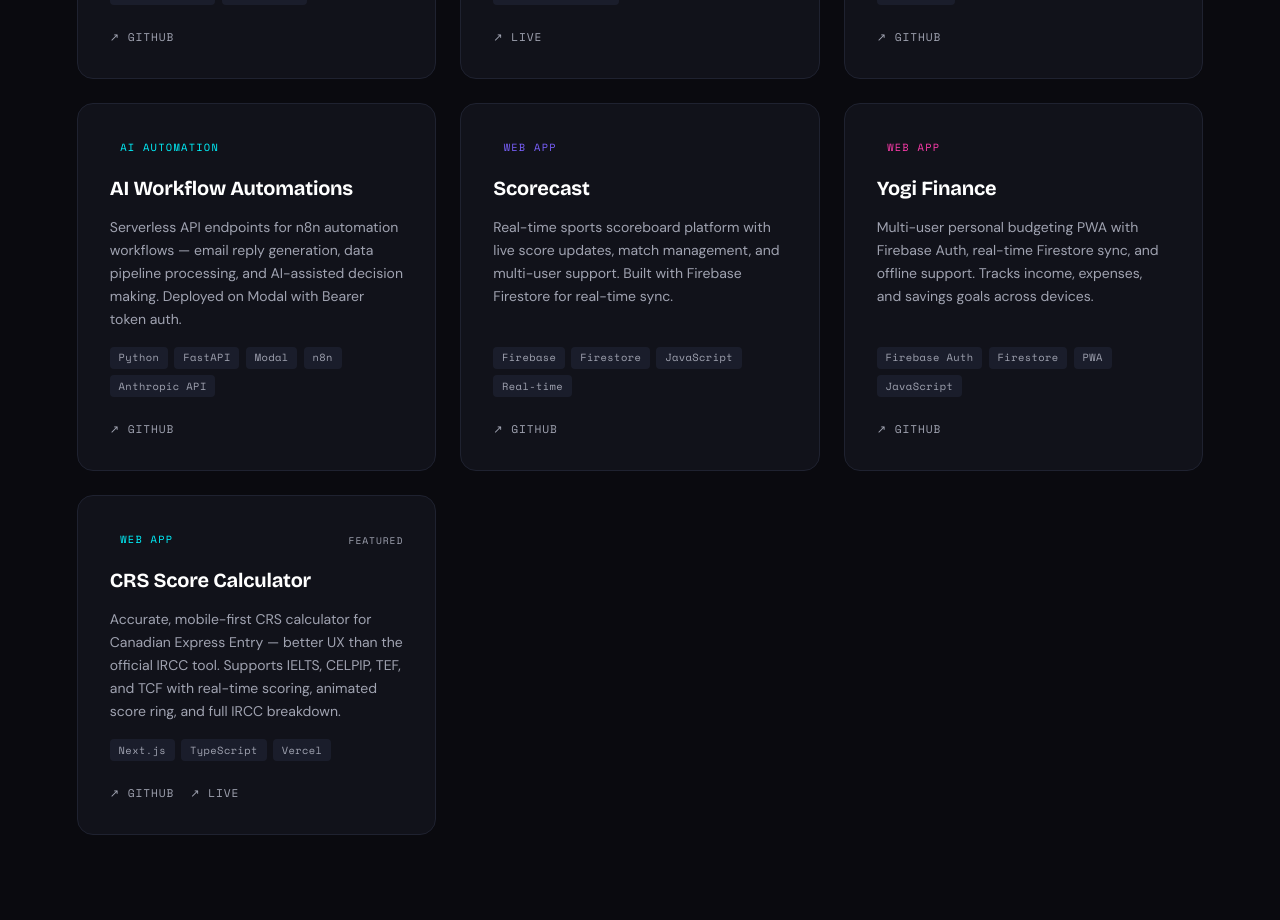
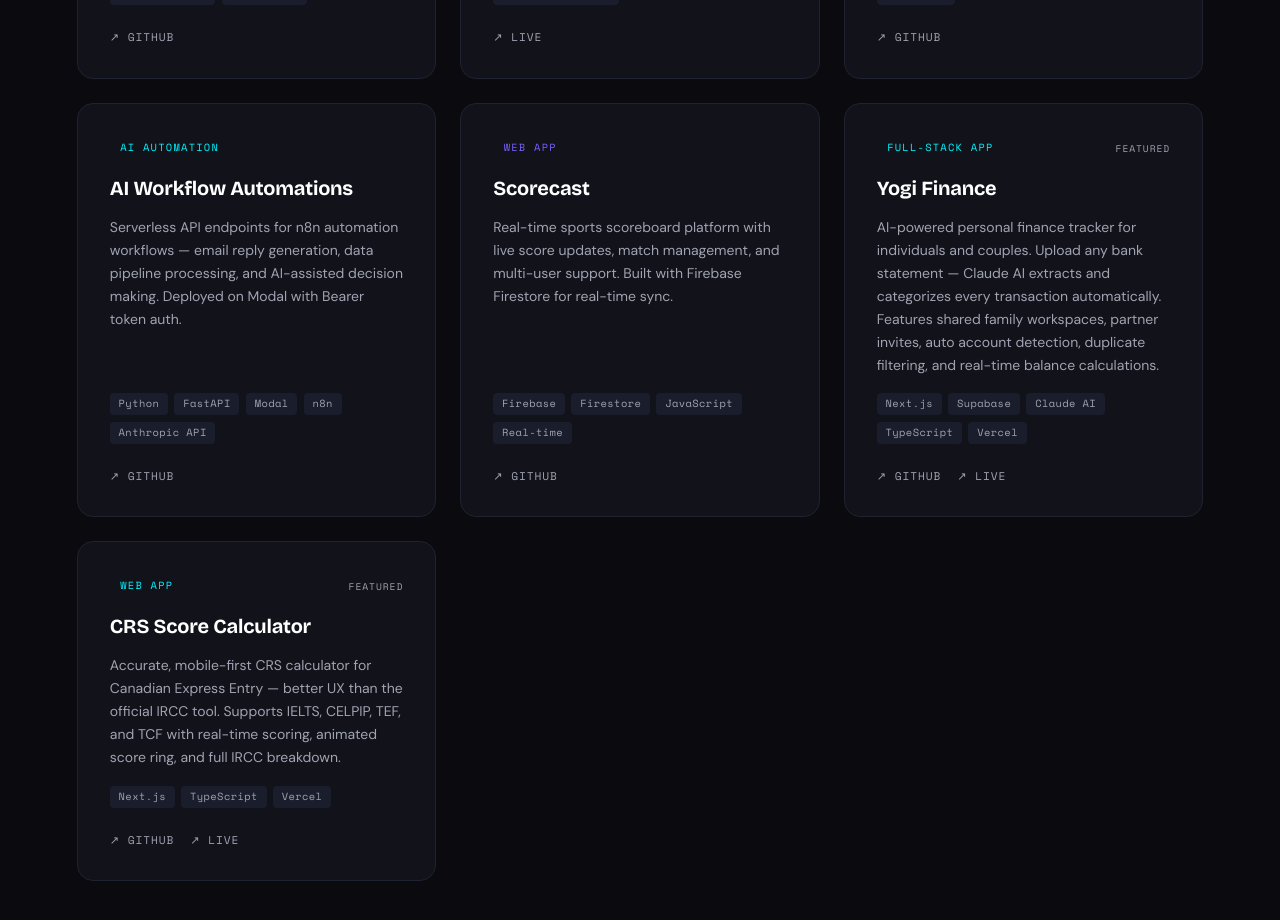
Before and after one commit to sazanyogi/sazan-portfolio, a Next.js app: page / in a window 1280 px wide. Shown: the part 1440-2360 px from the top of the page. Built offline with nearby package versions, Linux system fonts and the light colour scheme.

Commit message:
Update Yogi Finance project entry with current stack and live link

```diff
--- a/src/components/Projects.tsx
+++ b/src/components/Projects.tsx
@@ -62,13 +62,13 @@ const PROJECTS = [
   {
     id: "yogi-finance",
     title: "Yogi Finance",
-    category: "Web App",
+    category: "Full-Stack App",
     description:
-      "Multi-user personal budgeting PWA with Firebase Auth, real-time Firestore sync, and offline support. Tracks income, expenses, and savings goals across devices.",
-    stack: ["Firebase Auth", "Firestore", "PWA", "JavaScript"],
-    links: { github: "https://github.com/sazanyogi" },
-    accent: "pink",
-    featured: false,
+      "AI-powered personal finance tracker for individuals and couples. Upload any bank statement — Claude AI extracts and categorizes every transaction automatically. Features shared family workspaces, partner invites, auto account detection, duplicate filtering, and real-time balance calculations.",
+    stack: ["Next.js", "Supabase", "Claude AI", "TypeScript", "Vercel"],
+    links: { github: "https://github.com/sazanyogi", live: "https://yogi-finance.vercel.app" },
+    accent: "cyan",
+    featured: true,
   },
   {
     id: "crs-calculator",
```
